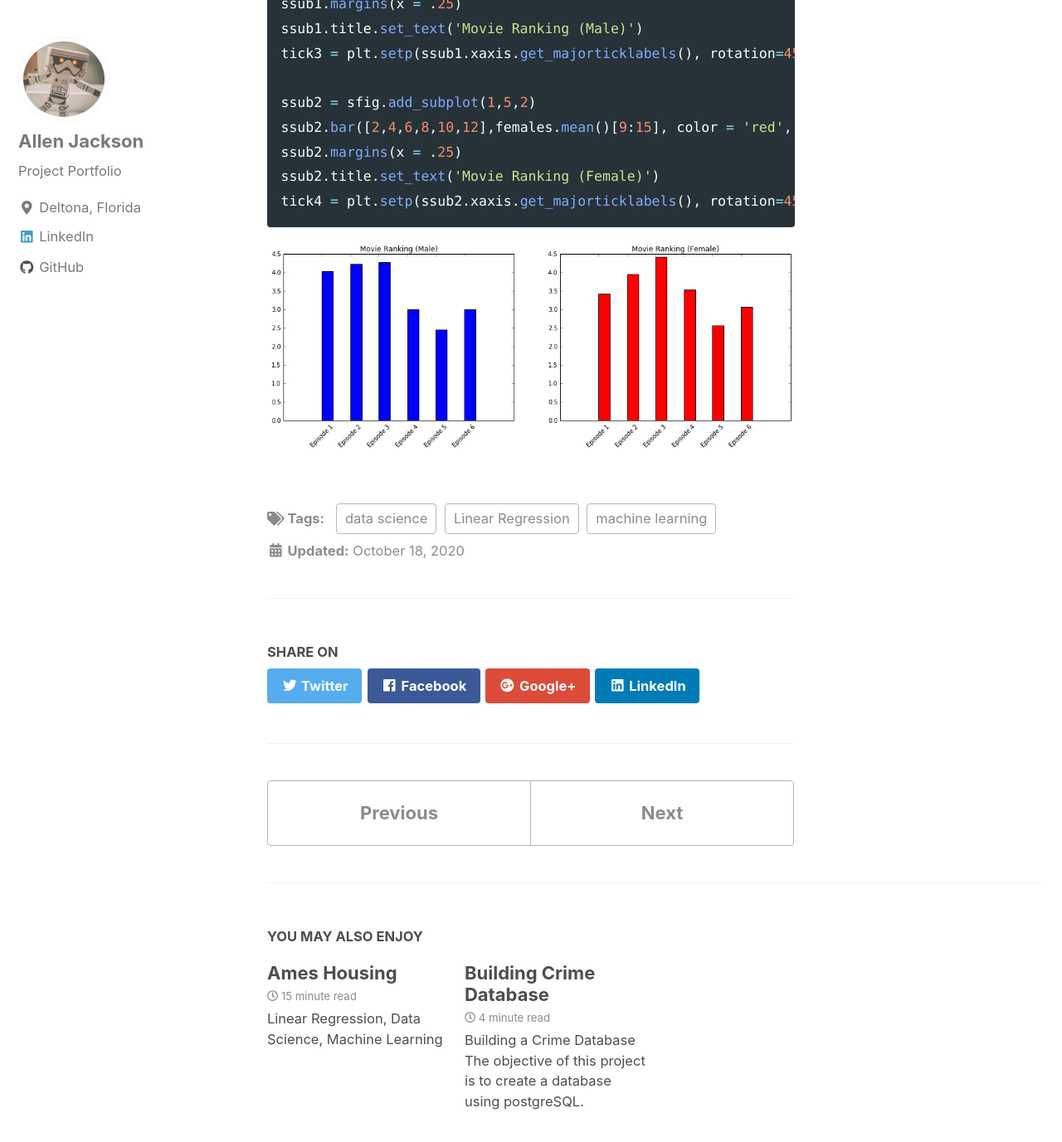
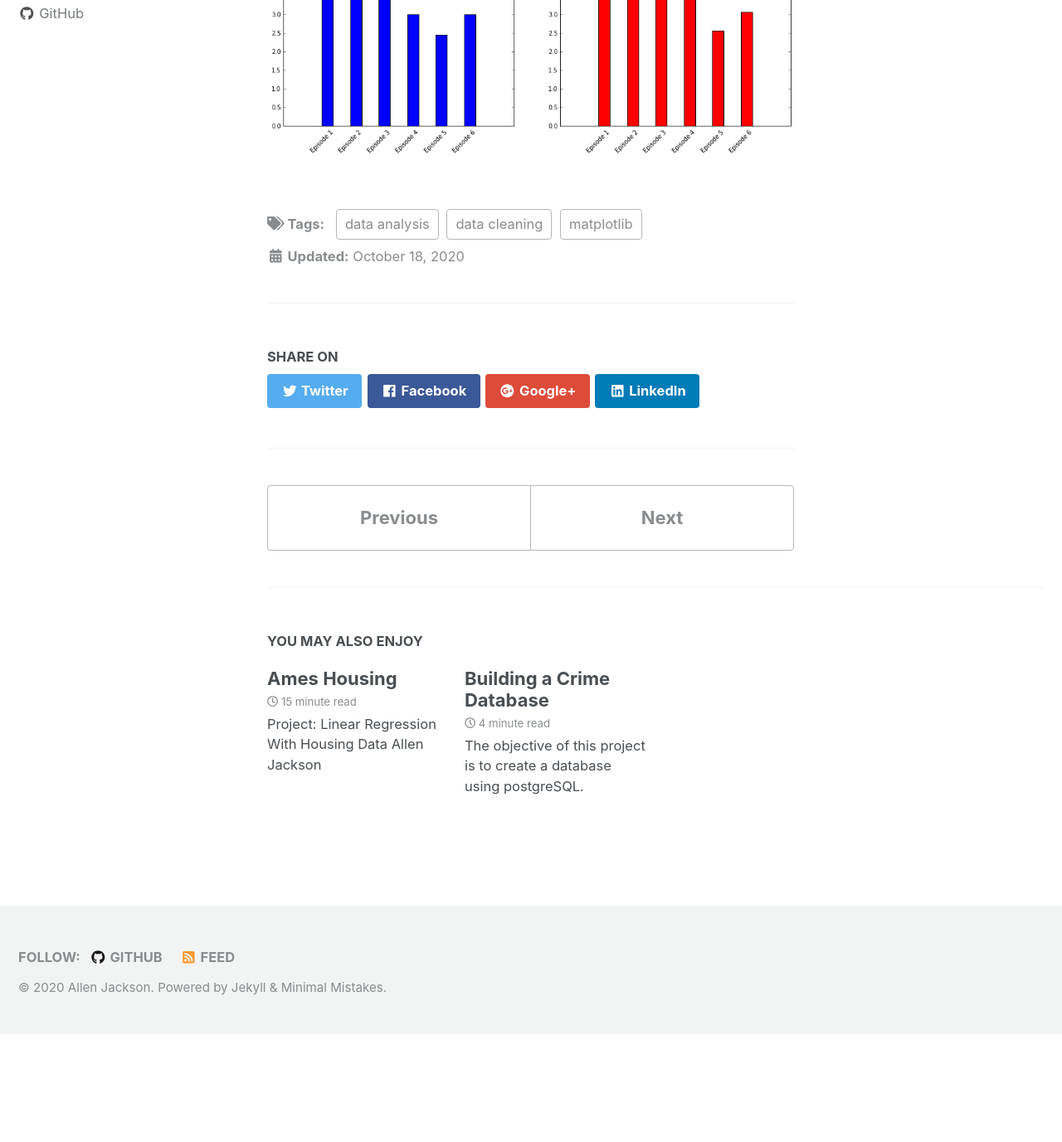
Before and after one commit to Nella796/Nella796.github.io, a Jekyll site: the page built from _posts/2020-10-18-Starwars.md, in a window 1280 px wide and 1400 px high, scrolled down 5031 px. Shown: the top 1377 px of the window at 83% size. Built offline with Jekyll 4.4.1, drawn with Linux system fonts in a browser that asks for light colours; nearby versions of some CDN libraries; after the commit the page ends 6278 px from its top, so only the background shows below that.

Commit message:
removed unwanted images, added new excerpts to posts

```diff
--- a/_posts/2020-10-18-Crime_db.md
+++ b/_posts/2020-10-18-Crime_db.md
@@ -1,12 +1,11 @@
 ---
-title: "Building Crime Database"
+title: "Building a Crime Database"
 date: 2020-10-18
 tags: [postgreSQL, SQL, databases]
 header:
   excerpt: "Building a database with postgreSQL"
 mathjax: "true"
 ---
-# Building a Crime Database
 The objective of this project is to create a database using postgreSQL.
 
 - Create a database and table
--- a/_posts/2020-10-18-Starwars.md
+++ b/_posts/2020-10-18-Starwars.md
@@ -1,10 +1,9 @@
 ---
 title: "Star Wars Survey"
 date: 2020-10-18
-tags: [Linear Regression, data science, machine learning]
+tags: [matplotlib, data analysis, data cleaning]
 header:
-  image: "/images/perceptron/percept.jpg"
-excerpt: "Linear Regression, Data Science, Machine Learning"
+  excerpt: "Cleaned a Star Wars survey and visualized the data"
 mathjax: "true"
 ---
 
```
Also changed, not shown: _posts/2020-10-18-ames.md (+1 -2 lines).
